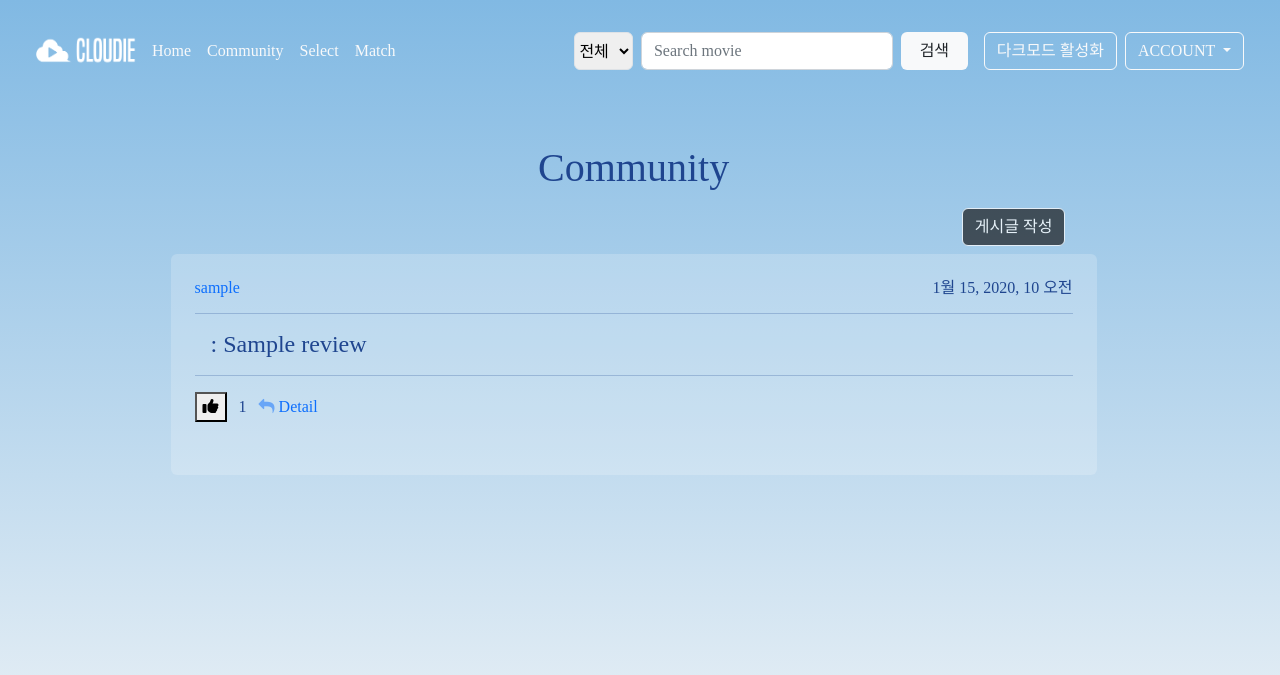
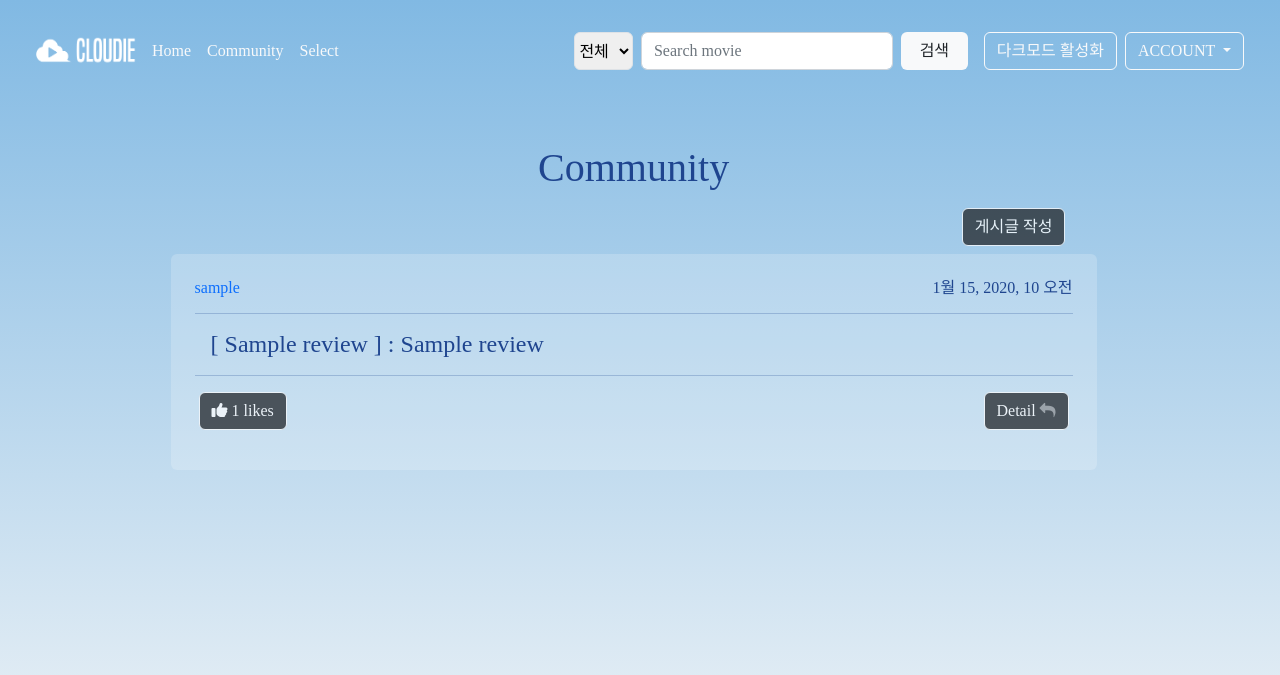
Before and after one commit to isangbin/Cloud, a Django app: page /community/ in a window 1280 px wide. Shown: the top 675 px of the page. Run offline with Django 3.2, Linux system fonts and the light colour scheme; a user stored in the database is signed in; tables that the repository leaves empty hold one stand-in row (values such as "Sample post"); some libraries are stand-ins or nearby versions; some web fonts are replaced.

Commit message:
randommovie, likebutton, community css_isangbin

```diff
--- a/accounts/models.py
+++ b/accounts/models.py
@@ -6,6 +6,7 @@ from PIL import Image
 class User(AbstractUser):
     followings = models.ManyToManyField('self', symmetrical=False, related_name='followers')
     favorite = models.IntegerField(null=True)
+
 
 class Profile(models.Model):
     user = models.OneToOneField(User, on_delete=models.CASCADE)
--- a/accounts/templates/accounts/profile.html
+++ b/accounts/templates/accounts/profile.html
@@ -144,4 +144,3 @@
   })
 </script>
 {% endblock script %}
-{% endblock content %}
--- a/accounts/urls.py
+++ b/accounts/urls.py
@@ -12,5 +12,4 @@ urlpatterns = [
     path('profile/<username>/', views.profile, name='profile'),
     path('<int:user_pk>/follow/', views.follow, name='follow'),
     path('<int:user_pk>/modeselect/', views.modeselect, name='modeselect'),
-    path('match/', views.match, name='match'),
 ]
--- a/community/templates/community/index.html
+++ b/community/templates/community/index.html
@@ -66,28 +66,31 @@
               <h6 class="col-8 text-end m-0">{{ review.created_at }}</h6>
             </div>
             <hr>
-            <h4 class="mx-3"><{{ review.movie_title }}> : {{ review.title }}</h3>
+            <h4 class="mx-3">[ {{ review.movie_title }} ] : {{ review.title }}</h3>
             <hr class="">
-            <ul class="list-inline">
-              <li class="list-inline-item">
+            <ul class="row px-3 d-flex align-items-center justify-content-center">
+              {% comment %} <div class="col-1">
+                <p><span id="likes-count-{{ review.pk }}">{{ review.like_users.all|length }} likes</span></p>
+              </div> {% endcomment %}
+              <div class="col-3 px-0">
                 <form class="like-forms" data-review-id="{{ review.pk }}">
                   {% csrf_token %}
                   {% if user in review.like_users.all %}
-                    <button><i id="like-{{ review.pk }}" class="fa-solid fa-thumbs-up"></i></button>
+                    <button id="likeBtn-{{ review.pk }}" class="btn btn-dark opacity-75 text-light border border-light">
+                      <i id="like-{{ review.pk }}" class="fa-solid fa-thumbs-up"></i> <span id="likes-count-{{ review.pk }}">{{ review.like_users.all|length }} likes</span>
+                    </button>
                   {% else %}
-                    <button><i id="like-{{ review.pk }}" class="fa-regular fa-thumbs-up"></i></button>
+                    <button id="likeBtn-{{ review.pk }}" class="btn btn-dark opacity-75 text-light border border-light">
+                      <i id="like-{{ review.pk }}" class="fa-regular fa-thumbs-up"></i> <span id="likes-count-{{ review.pk }}">{{ review.like_users.all|length }} likes</span>
+                    </button>
                   {% endif %}
                 </form>
-              </li>
-              <li class="list-inline-item">
-                <p><span id="likes-count-{{ review.pk }}">{{ review.like_users.all|length }}</span></p>
-              </li>
-              <li class="list-inline-item">
-                <a class=" " href="{% url 'community:detail' review.pk %}">
-                  <i class="fa fa-reply g-pos-rel g-top-1 g-mr-3 opacity-50"></i>
-                  Detail
+              </div>
+              <div class="col-9 px-0 text-end">
+                <a class="btn btn-dark opacity-75 text-light border border-light" href="{% url 'community:detail' review.pk %}">
+                  Detail <i class="fa fa-reply g-pos-rel g-top-1 g-mr-3 opacity-50"></i>
                 </a>
-              </li>
+              </div>
             </ul>
           </div>
         </div>
@@ -134,6 +137,7 @@
         .then((response) => {
           const isLiked = response.data.is_liked
           const likeiTag = document.querySelector(`#like-${reviewId}`)
+          const likeBtn = document.querySelector(`#likeBtn-${reviewId}`)
 
           if (isLiked === true) {
             likeiTag.setAttribute('class', 'fa-solid fa-thumbs-up fa-border-0')
@@ -143,7 +147,7 @@
 
           const likesCountTag = document.querySelector(`#likes-count-${reviewId}`)
           const likesCount = response.data.likes_count
-          likesCountTag.innerText = likesCount
+          likesCountTag.innerText = likesCount + ' likes'
         })
         .catch((error) => {
           console.log(error.response)
--- a/movies/views.py
+++ b/movies/views.py
@@ -4,7 +4,7 @@ from django.views.decorators.http import require_POST
 from django.http import JsonResponse
 from django.contrib.auth import get_user_model
 from django.contrib.auth.decorators import login_required
-import operator
+import operator, random
 # import requests
 # import json
 
@@ -36,6 +36,8 @@ def index(request):
                     recommends.append(movie)
                     break
 
+        randommovies = list(movies)
+        randommovies = random.sample(randommovies, 12)
 
         context = {
             'movies': movies,
@@ -43,6 +45,7 @@ def index(request):
             'genre_ids': genre_ids,
             'max_genre': max_genre,
             'recommends': recommends,
+            'randommovies': randommovies,
         }
         return render(request, 'movies/index.html', context)
     return redirect('accounts:login')
--- a/templates/base.html
+++ b/templates/base.html
@@ -159,7 +159,6 @@
           <a class="nav-link active text-light" aria-current="page" href="{% url 'movies:index' %}">Home</a>
           <a class="nav-link text-light" href="{% url 'community:index' %}">Community</a>
           <a class="nav-link text-light" href="{% url 'movies:select' %}">Select</a>
-          <a class="nav-link text-light" href="{% url 'accounts:match' %}" >Match</a>
           {% comment %} <a class="nav-link disabled">Disabled</a> {% endcomment %}
         </div>
       </div>
```
Also changed, not shown: accounts/views.py (+0 -12 lines), community/templates/community/detail.html (+18 -18 lines), movies/templates/movies/index.html (+4 -4 lines), README.md. Lines whose indentation alone changed are shown as unchanged.
